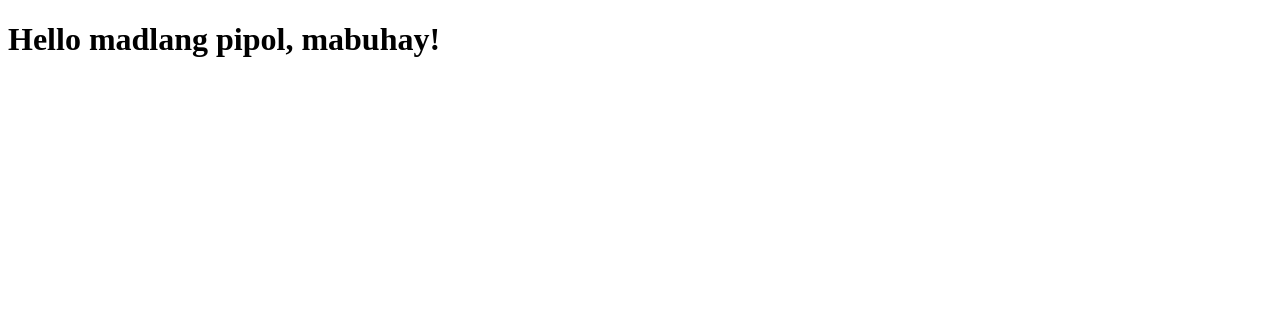
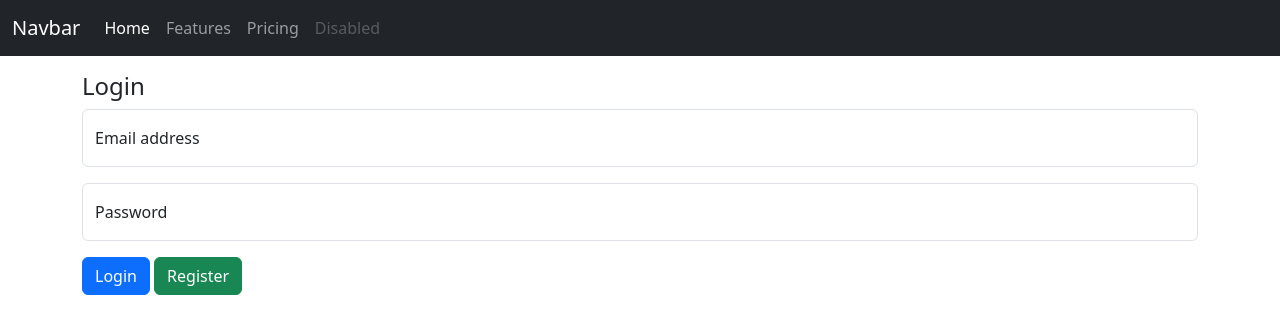
Before and after one commit to Johndaniel10/4_1_jd_mendiola_web, a website: page public/index.html in a window 1280 px wide. Drawn offline with nearby package versions, Linux system fonts and the light colour scheme.

Commit message:
Added Initial UI

```diff
--- a/public/index.html
+++ b/public/index.html
@@ -1,12 +1,53 @@
-<!DOCTYPE html>
 <html lang="en">
 <head>
     <meta charset="UTF-8">
     <meta name="viewport" content="width=device-width, initial-scale=1.0">
     <title>Homepage</title>
-    <script src="./index.html"></script>
+    <link href="https://cdn.jsdelivr.net/npm/bootstrap@5.3.2/dist/css/bootstrap.min.css" rel="stylesheet" integrity="sha384-T3c6CoIi6uLrA9TneNEoa7RxnatzjcDSCmG1MXxSR1GAsXEV/Dwwykc2MPK8M2HN" crossorigin="anonymous">
+    <script src="https://cdn.jsdelivr.net/npm/bootstrap@5.3.2/dist/js/bootstrap.bundle.min.js" integrity="sha384-C6RzsynM9kWDrMNeT87bh95OGNyZPhcTNXj1NW7RuBCsyN/o0jlpcV8Qyq46cDfL" crossorigin="anonymous"></script>
+    <script src="index.js"></script>
 </head>
 <body>
-    <h1>Hello madlang pipol, mabuhay!</h1>
-</body>
+    <div>
+        <nav class="navbar navbar-expand-lg navbar-dark bg-dark">
+            <div class="container-fluid">
+              <a class="navbar-brand" href="#">Navbar</a>
+              <button class="navbar-toggler" type="button" data-bs-toggle="collapse" data-bs-target="#navbarNav" aria-controls="navbarNav" aria-expanded="false" aria-label="Toggle navigation">
+                <span class="navbar-toggler-icon"></span>
+              </button>
+              <div class="collapse navbar-collapse" id="navbarNav">
+                <ul class="navbar-nav">
+                  <li class="nav-item">
+                    <a class="nav-link active" aria-current="page" href="#">Home</a>
+                  </li>
+                  <li class="nav-item">
+                    <a class="nav-link" href="#">Features</a>
+                  </li>
+                  <li class="nav-item">
+                    <a class="nav-link" href="#">Pricing</a>
+                  </li>
+                  <li class="nav-item">
+                    <a class="nav-link disabled" href="#" tabindex="-1" aria-disabled="true">Disabled</a>
+                  </li>
+                </ul>
+              </div>
+            </div>
+          </nav>
+    </div>
+    <div class="container mt-3">
+        <h4>Login</h4>
+        <div class="form-floating mb-3">
+            <input type="email" class="form-control" id="floatingInput" placeholder="name@example.com">
+            <label for="floatingInput">Email address</label>
+          </div>
+          <div class="form-floating">
+            <input type="password" class="form-control" id="floatingPassword" placeholder="Password">
+            <label for="floatingPassword">Password</label>
+          </div>
+          <div class="mt-3">
+            <button type="button" class="btn btn-primary">Login</button>
+            <button type="button" class="btn btn-success">Register</button>
+          </div>
+
+    </div>
 </html>
--- a/server.js
+++ b/server.js
@@ -1,7 +1,7 @@
 const express = require("express");
 const dotenv = require("dotenv").config();
 const app = express();
-const port = process.env.PORT || 3001;
+const port = process.env.PORT || 3000;
 
 app.use(express.static("public"));
 
```
